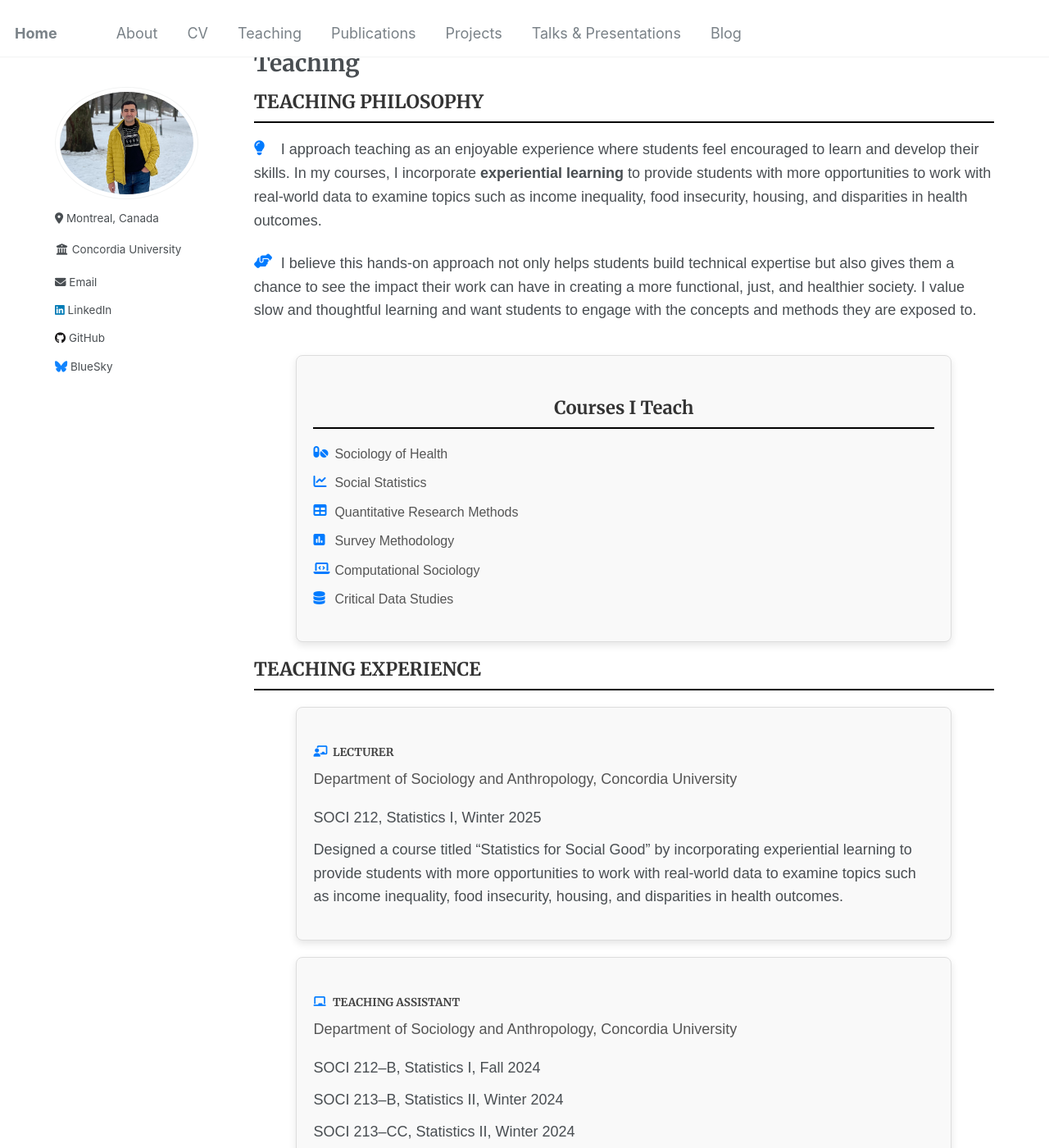
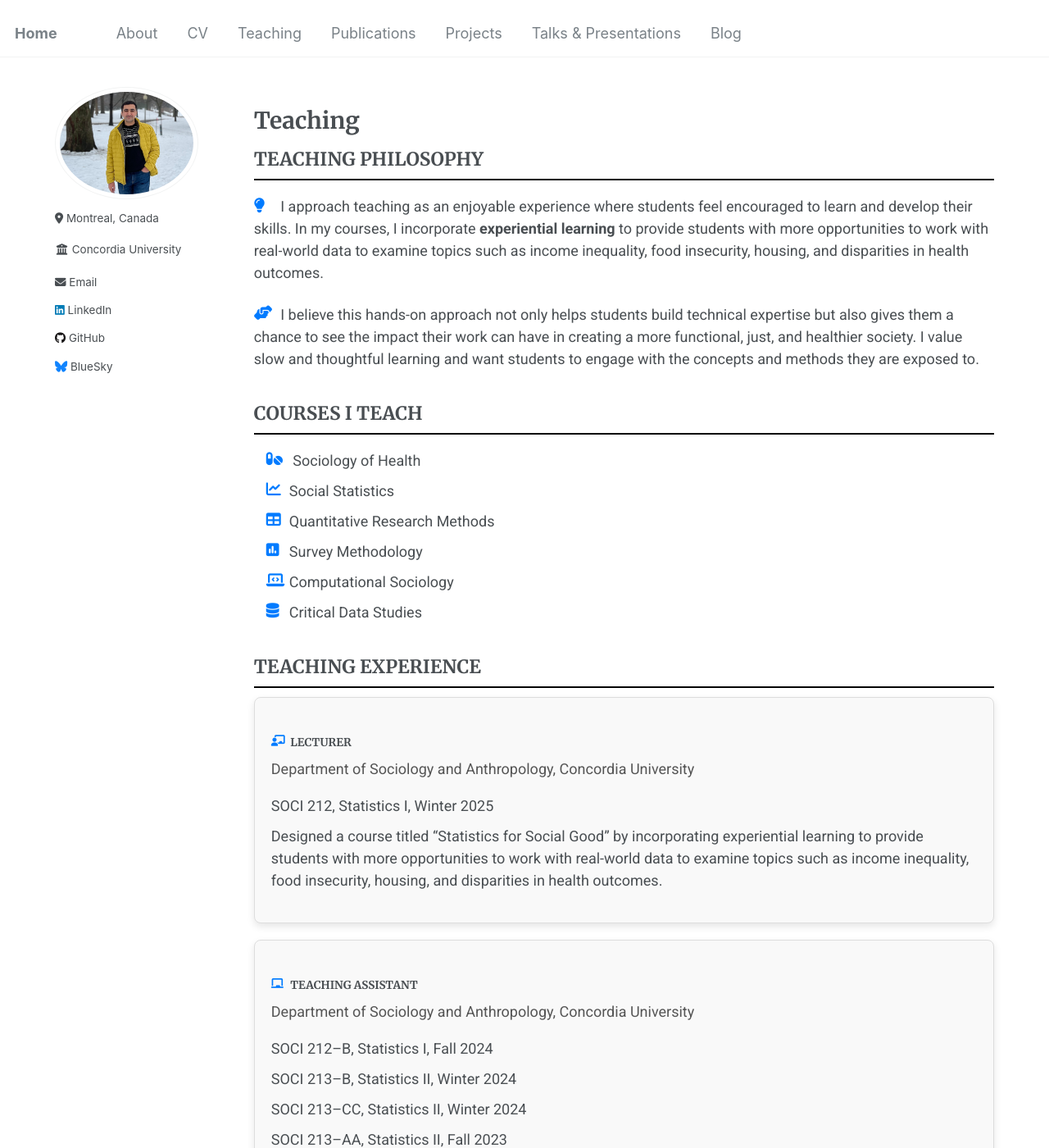
Before and after one commit to Mohsnmonji/mohsnmonji.github.io, a Jekyll site: the page built from _pages/teaching.md, in a window 1280 px wide and 1400 px high. Shown: the whole window at 82% size. Built offline with Jekyll 4.4.1, drawn with Linux system fonts in a browser that asks for light colours; part of the change alters nothing that is shown.

Commit message:
Update teaching.md

```diff
--- a/_pages/teaching.md
+++ b/_pages/teaching.md
@@ -7,20 +7,11 @@ author_profile: true
 
 <style>
   /* General Styling */
-  body {
-    font-family: Arial, sans-serif;
-    line-height: 1.6;
-    margin: 0;
-    padding: 0;
-    box-sizing: border-box;
-  }
-
   h2 {
     border-bottom: 2px solid black;
     font-weight: bold;
     padding-bottom: 10px; /* Space between text and the line */
     margin-top: 30px;
-    color: #333;
   }
 
   ul {
@@ -34,7 +25,7 @@ author_profile: true
 
   .icon {
     margin-right: 10px;
-    color: #007bff; /* Primary blue for icons */
+    color: #007bff;
   }
 
   .teaching-section {
@@ -49,69 +40,25 @@ author_profile: true
     border: 1px solid #ddd;
     border-radius: 8px;
     padding: 20px;
-    margin: 20px auto; /* Center the cards */
+    margin-bottom: 20px;
     background-color: #f9f9f9;
     box-shadow: 0px 4px 10px rgba(0, 0, 0, 0.1);
-    max-width: 800px; /* Set a maximum width for consistency */
   }
 
   .teaching-card h4 {
     font-weight: bold;
     margin-bottom: 10px;
-    color: #444;
   }
 
   .teaching-card p {
-    margin: 0 0 10px;
+    margin: 0;
     color: #555;
   }
 
   .teaching-list {
-    padding-left: 0; /* Remove padding */
-    list-style: none; /* Remove bullet points */
-  }
-
-  .teaching-list li {
-    display: flex;
-    align-items: center;
-    margin-bottom: 10px;
-    font-size: 16px;
-    color: #555;
-  }
-
-  .teaching-title {
-    text-align: center;
-    font-size: 22px;
-    font-weight: bold;
-    margin-bottom: 15px;
-    color: #333;
-  }
-
-  .teaching-card ul {
-    padding-left: 0; /* Remove padding for card lists */
-  }
-
-  /* Mobile Responsive Adjustments */
-  @media (max-width: 768px) {
-    .teaching-card {
-      padding: 15px;
-      margin: 15px;
-    }
-
-    .teaching-title {
-      font-size: 20px;
-    }
-
-    .teaching-card h4 {
-      font-size: 18px;
-    }
-
-    .teaching-list li {
-      font-size: 14px;
-    }
+    padding-left: 15px;
   }
 </style>
-
 
 <div class="teaching-section">
   <h2>TEACHING PHILOSOPHY</h2>
@@ -129,18 +76,17 @@ author_profile: true
   </p>
 </div>
 
-<div class="teaching-card">
-  <h2 class="teaching-title">Courses I Teach</h2>
+<div class="teaching-section">
+  <h2>COURSES I TEACH</h2>
   <ul class="teaching-list">
     <li><i class="fas fa-pills icon"></i> Sociology of Health</li>
-    <li><i class="fas fa-chart-line icon"></i> Social Statistics</li>
-    <li><i class="fas fa-table icon"></i> Quantitative Research Methods</li>
-    <li><i class="fas fa-poll icon"></i> Survey Methodology</li>
-    <li><i class="fas fa-laptop-code icon"></i> Computational Sociology</li>
-    <li><i class="fas fa-database icon"></i> Critical Data Studies</li>
+    <li><i class="fas fa-chart-line icon"></i>Social Statistics</li>
+    <li><i class="fas fa-table icon"></i>Quantitative Research Methods</li>
+    <li><i class="fas fa-poll icon"></i>Survey Methodology</li>
+    <li><i class="fas fa-laptop-code icon"></i>Computational Sociology</li>
+    <li><i class="fas fa-database icon"></i>Critical Data Studies</li>
   </ul>
 </div>
-
 
 <div class="teaching-section">
   <h2>TEACHING EXPERIENCE</h2>
```
